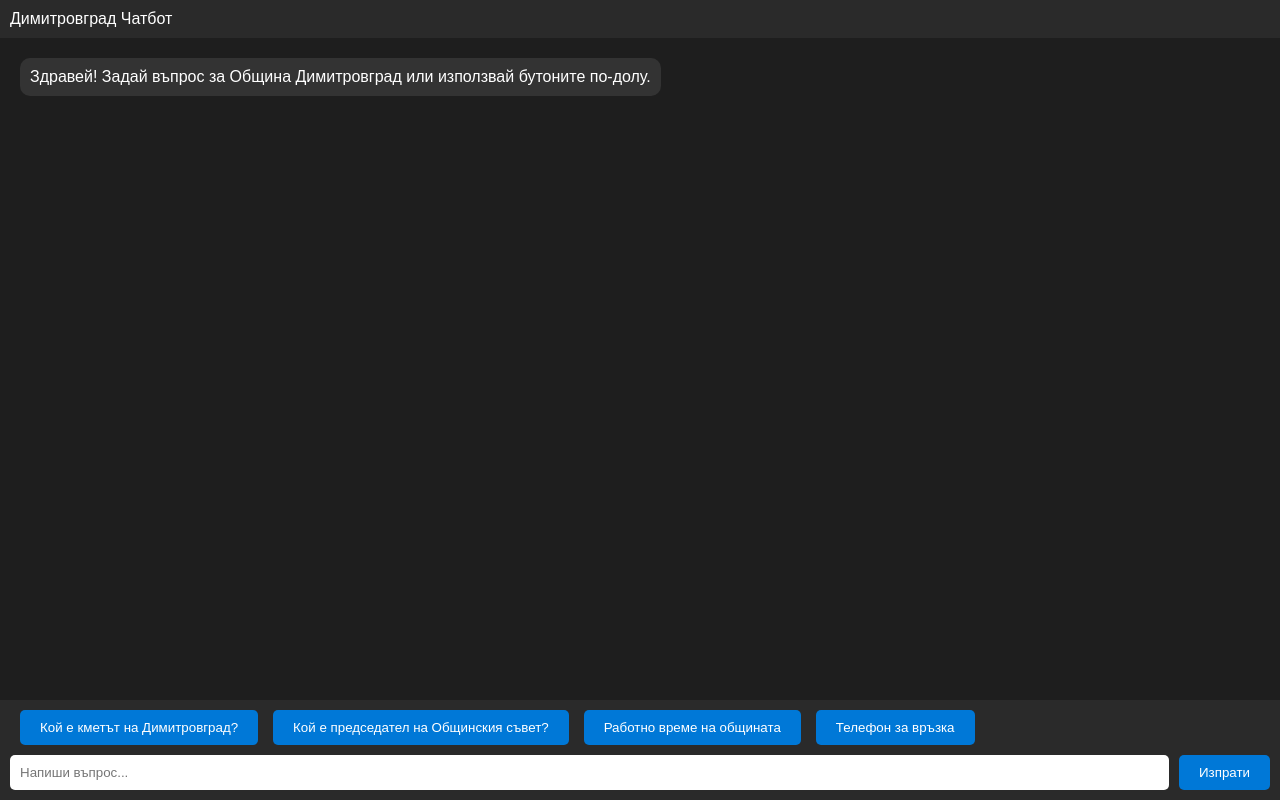
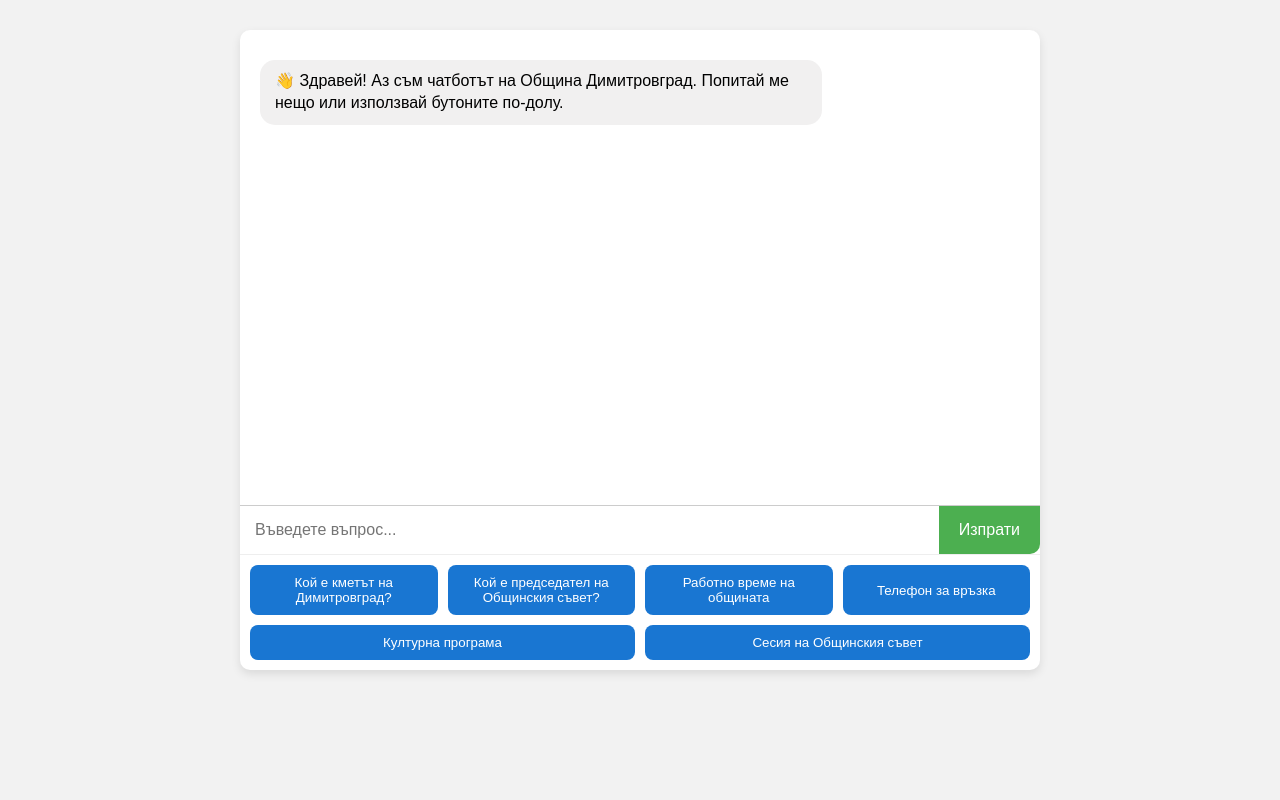
Before and after one commit to Deyan80/dimitrovgrad-chatbot, a Flask app: page / in a window 1280 px wide. Run offline with Flask 3, Linux system fonts and the light colour scheme.

Commit message:
Update index.html

```diff
--- a/templates/index.html
+++ b/templates/index.html
@@ -2,145 +2,117 @@
 <html lang="bg">
 <head>
     <meta charset="UTF-8">
-    <title>Димитровград Чатбот</title>
+    <title>Чатбот - Община Димитровград</title>
     <style>
-        /* Оригинален CSS + responsive подобрения */
         body {
-            background-color: #1e1e1e;
-            color: #ffffff;
             font-family: Arial, sans-serif;
+            background: #f2f2f2;
+            margin: 0;
+            padding: 0;
+        }
+        #chatbox {
+            width: 100%;
+            max-width: 800px;
+            margin: 30px auto;
+            background: #fff;
+            border-radius: 10px;
+            box-shadow: 0 4px 10px rgba(0,0,0,0.1);
             display: flex;
             flex-direction: column;
-            height: 100vh;
-            margin: 0;
-        }
-        #header {
-            padding: 10px;
-            background: #2a2a2a;
-            display: flex;
-            align-items: center;
+            height: 80vh;
         }
         #chat {
             flex: 1;
+            overflow-y: auto;
             padding: 20px;
-            overflow-y: auto;
-            display: flex;
-            flex-direction: column;
         }
         .message {
-            padding: 10px;
-            margin-bottom: 10px;
-            border-radius: 10px;
+            margin: 10px 0;
+            padding: 10px 15px;
+            border-radius: 15px;
             max-width: 70%;
-            animation: fadeIn 0.3s ease;
+            line-height: 1.4em;
         }
-        .user {
-            background-color: #0078d7;
+        .message.user {
+            background: #dcf8c6;
             align-self: flex-end;
         }
-        .bot {
-            background-color: #333333;
+        .message.bot {
+            background: #f1f0f0;
             align-self: flex-start;
-        }
-        #typing {
-            color: #aaaaaa;
-            font-size: 0.9em;
-            padding: 5px 15px;
-            display: none;
         }
         #inputForm {
             display: flex;
-            flex-direction: column;
-            padding: 10px;
-            background-color: #2a2a2a;
+            border-top: 1px solid #ccc;
+        }
+        #userInput {
+            flex: 1;
+            padding: 15px;
+            border: none;
+            border-radius: 0 0 0 10px;
+            font-size: 16px;
+        }
+        #inputForm button {
+            padding: 15px 20px;
+            border: none;
+            background: #4CAF50;
+            color: white;
+            font-size: 16px;
+            border-radius: 0 0 10px 0;
+            cursor: pointer;
+        }
+        #inputForm button:disabled {
+            background: #888;
+            cursor: not-allowed;
         }
         #faqButtons {
             display: flex;
             flex-wrap: wrap;
-            gap: 5px;
-            margin-bottom: 10px;
+            padding: 10px;
+            gap: 10px;
+            border-top: 1px solid #eee;
         }
         #faqButtons button {
-            padding: 6px 12px;
+            flex: 1;
+            min-width: 180px;
+            padding: 10px;
             border: none;
-            border-radius: 5px;
-            background-color: #444;
+            background: #1976D2;
             color: white;
+            border-radius: 8px;
             cursor: pointer;
         }
         #faqButtons button:hover {
-            background-color: #666;
+            background: #125a9c;
         }
-        #inputFormRow {
-            display: flex;
-        }
-        #inputForm input {
-            flex: 1;
+        #typing {
+            font-style: italic;
             padding: 10px;
-            border-radius: 5px;
-            border: none;
-        }
-        #inputForm button {
-            margin-left: 10px;
-            padding: 10px 20px;
-            border: none;
-            border-radius: 5px;
-            background-color: #0078d7;
-            color: white;
-            cursor: pointer;
+            display: none;
         }
         a {
-            color: #00ffff;
+            color: #1976D2;
             text-decoration: underline;
-        }
-        .snippet {
-            font-size: 0.9em;
-            color: #cccccc;
-            margin-top: 5px;
-            white-space: pre-wrap; /* За по-добро форматиране на AI отговори */
-        }
-        @keyframes fadeIn {
-            from {opacity: 0;}
-            to {opacity: 1;}
-        }
-        /* Responsive: За мобилни */
-        @media (max-width: 600px) {
-            #faqButtons {
-                flex-direction: column;
-            }
-            #inputFormRow {
-                flex-direction: column;
-            }
-            #inputForm button {
-                margin-left: 0;
-                margin-top: 10px;
-            }
-            .message {
-                max-width: 90%;
-            }
         }
     </style>
 </head>
 <body>
-    <div id="header">
-        <span>Димитровград Чатбот</span>
+    <div id="chatbox">
+        <div id="chat"></div>
+        <div id="typing">Ботът пише...</div>
+        <form id="inputForm">
+            <input type="text" id="userInput" placeholder="Въведете въпрос..." autocomplete="off" required>
+            <button type="submit">Изпрати</button>
+        </form>
+        <div id="faqButtons">
+            <button>Кой е кметът на Димитровград?</button>
+            <button>Кой е председател на Общинския съвет?</button>
+            <button>Работно време на общината</button>
+            <button>Телефон за връзка</button>
+            <button>Културна програма</button>
+            <button>Сесия на Общинския съвет</button>
+        </div>
     </div>
-
-    <div id="chat"></div>
-    <div id="typing">Ботът пише...</div>
-
-    <form id="inputForm">
-        <div id="faqButtons">
-            <button type="button">Кой е кметът на Димитровград?</button>
-            <button type="button">Кой е председател на Общинския съвет?</button>
-            <button type="button">Работно време на общината</button>
-            <button type="button">Телефон за връзка</button>
-        </div>
-        <div id="inputFormRow">
-            <input type="text" id="userInput" placeholder="Напиши въпрос..." autocomplete="off">
-            <button type="submit">Изпрати</button>
-        </div>
-    </form>
 
     <script>
         const chat = document.getElementById('chat');
@@ -149,66 +121,62 @@
         const input = document.getElementById('userInput');
         const faqButtons = document.querySelectorAll('#faqButtons button');
 
+        function linkify(text) {
+            const urlRegex = /(https?:\/\/[^\s]+)/g;
+            return text.replace(urlRegex, url => `<a href="${url}" target="_blank">${url}</a>`);
+        }
+
         function addMessage(text, sender, isHTML=false) {
             const div = document.createElement('div');
             div.classList.add('message', sender);
-            if (isHTML) div.innerHTML = text;
-            else div.textContent = text;
+            div.innerHTML = isHTML ? text : linkify(text);
             chat.appendChild(div);
-            chat.scrollTop = chat.scrollHeight; // Автоскрол
+            chat.scrollTop = chat.scrollHeight;
         }
 
-        // Добре дошло съобщение
-        addMessage('Здравей! Задай въпрос за Община Димитровград или използвай бутоните по-долу.', 'bot');
+        addMessage("👋 Здравей! Аз съм чатботът на Община Димитровград. Попитай ме нещо или използвай бутоните по-долу.", "bot", true);
 
         async function sendQuery(query) {
-            addMessage(query, 'user');
-            typing.style.display = 'block';
-            form.querySelector('button').disabled = true; // Disable бутона по време на обработка
+            addMessage(query, "user");
+            typing.style.display = "block";
+            form.querySelector("button[type=submit]").disabled = true;
+
             try {
-                const response = await fetch('/search', {
-                    method: 'POST',
-                    headers: {'Content-Type': 'application/json'},
+                const response = await fetch("/search", {
+                    method: "POST",
+                    headers: {"Content-Type": "application/json"},
                     body: JSON.stringify({query})
                 });
                 const data = await response.json();
-                typing.style.display = 'none';
+                typing.style.display = "none";
+                form.querySelector("button[type=submit]").disabled = false;
 
                 if (data.error) {
-                    addMessage(data.error, 'bot');
-                } else if (data.length === 0) {
-                    addMessage("Няма намерена информация.", 'bot');
+                    addMessage("⚠️ Възникна грешка: " + data.error, "bot");
                 } else {
                     data.forEach(item => {
-                        const resultHTML = `
-                            <div>
-                                <a href="${item.link}" target="_blank">${item.title}</a>
-                                <div class="snippet">${item.snippet || ""}</div>
-                            </div>
-                        `;
-                        addMessage(resultHTML, 'bot', true);
+                        addMessage(item.snippet, "bot", true);
                     });
                 }
             } catch (err) {
-                typing.style.display = 'none';
-                addMessage("Грешка при връзката със сървъра.", 'bot');
-            } finally {
-                form.querySelector('button').disabled = false; // Enable бутона
+                typing.style.display = "none";
+                form.querySelector("button[type=submit]").disabled = false;
+                addMessage("⚠️ Проблем с връзката: " + err.message, "bot");
             }
         }
 
-        form.addEventListener('submit', (e) => {
+        form.addEventListener("submit", e => {
             e.preventDefault();
-            const query = input.value.trim();
-            if (!query) return;
-            input.value = '';
-            sendQuery(query);
+            const text = input.value.trim();
+            if (text) {
+                sendQuery(text);
+                input.value = "";
+            }
         });
 
         faqButtons.forEach(btn => {
-            btn.addEventListener('click', () => {
-                const q = btn.textContent;
-                sendQuery(q);
+            btn.addEventListener("click", () => {
+                sendQuery(btn.textContent);
             });
         });
     </script>
```
